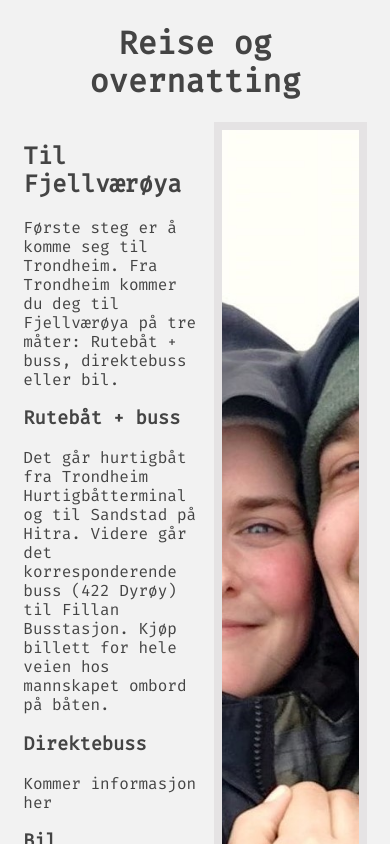
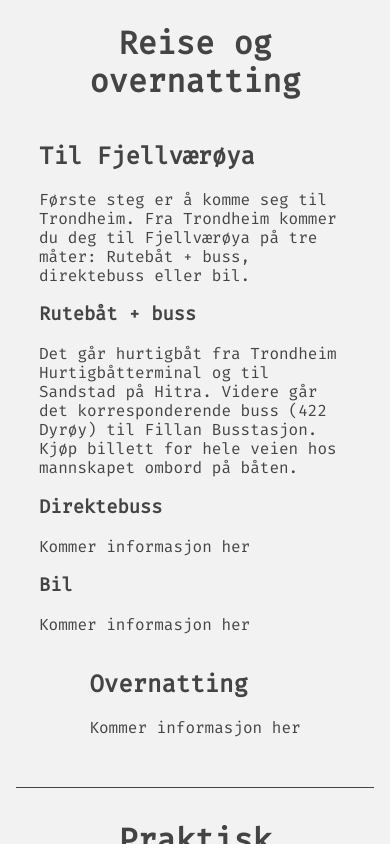
Before and after one commit to melhoos/gudrunogsimon, a React (Create React App) app: page / in a window 390 px wide. Shown: the part 960-1804 px from the top of the page. Built offline with nearby package versions, Linux system fonts and the light colour scheme.

Commit message:
Added styling for mobile view

```diff
--- a/src/App.css
+++ b/src/App.css
@@ -144,4 +144,12 @@ footer {
   #Information .bullets {
     flex-flow: wrap;
   }
+
+  #Travel img {
+    display: none;
+  }
+
+  #Travel .description {
+    max-width: 80vw;
+  }
 }
```
Also changed, not shown: 1 other file (tests, documents, lock files or other folders).
